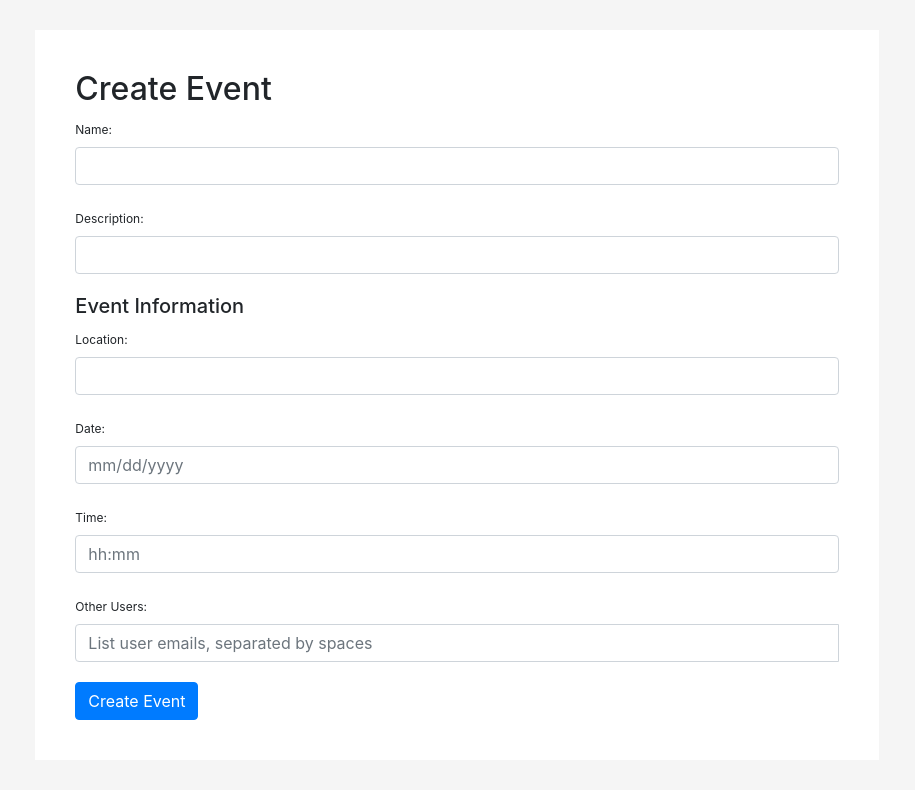
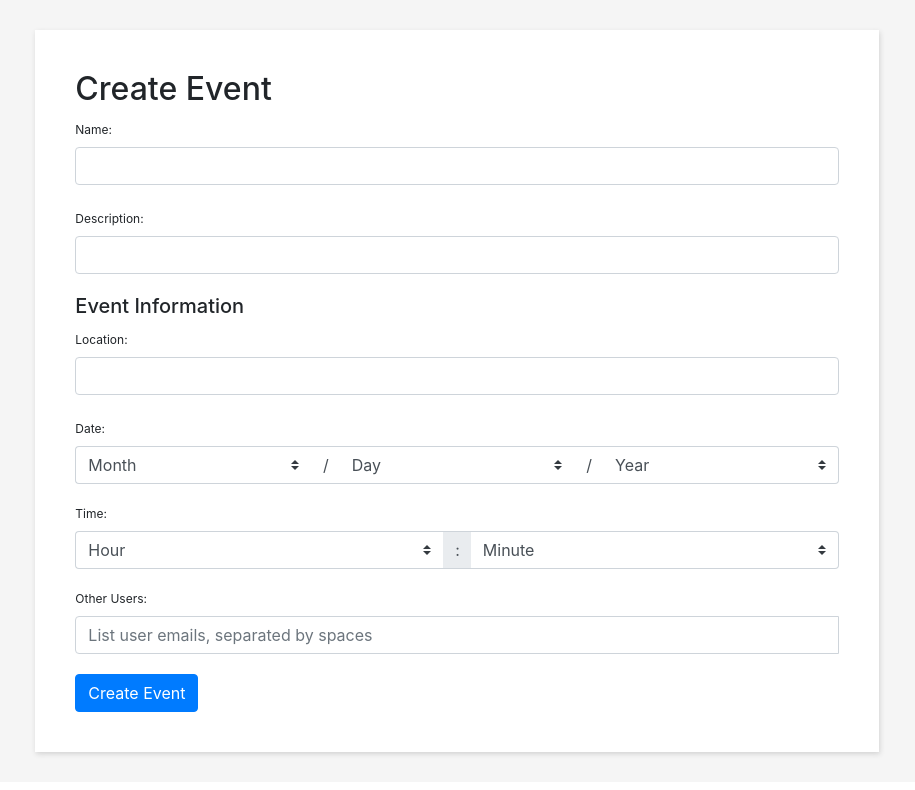
Before and after one commit to TimMarder/SoftDev-FinalProject, a Flask app: page /create_event in a window 1280 px wide. Shown: the part 56-846 px from the top of the page, without its empty margins (183-1098 px from the left). After the commit the page ends 814 px from the top, so only its background shows below. Run offline with Flask 2, Linux system fonts and the light colour scheme; the visitor is signed in with stand-in values (Sample User, id 1); some libraries are stand-ins or nearby versions.

Commit message:
event sharing and minor bug fixes

```diff
--- a/app.py
+++ b/app.py
@@ -4,7 +4,7 @@ from datetime import datetime
 
 from flask import Flask, request, render_template, session, redirect, url_for, flash
 
-from util.db_utils import validate_user, create_table, get_user_by_email, add_user, add_event, get_events_by_user, get_contacts_by_prefix, add_contact, get_contacts_by_user, clear_old_events
+from util.db_utils import *
 
 app = Flask(__name__)
 app.secret_key = urandom(32)
@@ -17,9 +17,9 @@ def index():
     if "user" in session:
         events = get_events_by_user(session.get("user"))
         clear_old_events(session.get("user"))
-        eventlist = [(event, get_location_image(event[3]), datetime.strptime(event[2], "%Y-%m-%d %H:%M:%S").strftime("%A, %B %d %Y at %I:%M%p") ) for event in events]
-        print(events)
-        return render_template("landing.html", user = session['user'], eventlist = eventlist )
+        eventlist = [generate_event_tuple(event) for event in events]
+        pendinglist = [generate_event_tuple(event) for event in get_pending_events(session.get("user"))]
+        return render_template("landing.html", user = session['user'], eventlist = eventlist, pendinglist = pendinglist )
     return redirect(url_for("login"))
 
 # authenticate
@@ -89,22 +89,22 @@ def create_event():
     else:
         event_name = request.form.get("name")
         event_desc = request.form.get("description")
-        event_date = request.form.get("date")
-        event_time = request.form.get("time")
+
+        event_day = request.form.get("day")
+        event_month = request.form.get("month")
+        event_year = request.form.get("year")
+        event_hour = request.form.get("hour")
+        event_minute = request.form.get("minute")
+
         event_location = request.form.get("location")
         event_tags = ""
         event_people = request.form.get("users")
-        if not (event_name and event_desc and event_date):
+        if not (event_name and event_desc and event_year and event_month and event_day and event_hour and event_minute):
             flash("Name, description, and date are mandatory")
             return redirect(url_for("create_event"))
         else:
-            event_datetime = event_date + " - " + (event_time if event_time != " " else "12:00")
-            try:
-                event_datetime = datetime.strptime(event_datetime, "%m/%d/%Y - %H:%M")
-            except:
-                flash("There was an issue with the date/time entered")
-                return redirect(url_for("create_event"))
-            add_event(session["user"], event_name, event_desc, event_datetime, event_location, event_tags, event_people)
+            event_datetime = datetime(int(event_year), int(event_month), int(event_day), int(event_hour), int(event_minute))
+            add_event(session["user"], event_name, event_desc, event_datetime, event_location, event_tags, event_people.strip())
             return redirect(url_for("index"))
 
 def process_location(location):
@@ -169,6 +169,24 @@ def add_contacts():
         add_contact(session['user'], fname, lname, email, bday, address)
         return (redirect("/contacts"))
 
+@app.route("/decline_event/<int:event_id>")
+def decline_event(event_id):
+    if not "user" in session:
+        return redirect(url_for("login"))
+    remove_from_pending(session.get("user"), event_id)
+    return redirect(request.referrer)
+    # clone_event(user, event_id)
+
+@app.route("/accept_event/<int:event_id>")
+def accept_event(event_id):
+    if not "user" in session:
+        return redirect(url_for("login"))
+    remove_from_pending(session.get("user"), event_id)
+    clone_event(session.get("user"), event_id)
+    return redirect(request.referrer)
+
+def generate_event_tuple(event):
+    return (event, get_location_image(event[3]), datetime.strptime(event[2], "%Y-%m-%d %H:%M:%S").strftime("%A, %B %d %Y at %I:%M%p"), event[7] )
 
 if __name__ == "__main__":
     create_table() # Only creates a table if it doesn't already exist
--- a/doc/devlog.txt
+++ b/doc/devlog.txt
@@ -58,3 +58,7 @@ Added more functionality to landing page
 jaredA: 2019-01-15
 Added suggestions for adding users to events (autocompletion)
 Application will now automatically clear old events
+
+jaredA: 2019-01-15
+Users can share events between each other
+Invites sent to other users via pending events section on landing page
--- a/static/css/styles.css
+++ b/static/css/styles.css
@@ -12,6 +12,7 @@ body {
     margin: 30px auto;
     background-color: white;
     padding: 40px;
+    box-shadow: 1px 2px 5px 0px lightgrey;
 }
 
 .auth-form label {
@@ -32,7 +33,7 @@ body {
 .event-row {
     background-color: white;
     margin: 30px;
-    box-shadow: 1px 2px 10px 0px lightgray;
+    box-shadow: 1px 2px 5px 0px lightgray;
 }
 
 .event-container {
--- a/templates/create_event.html
+++ b/templates/create_event.html
@@ -19,43 +19,91 @@
             <div class="input-group">
                 <input type="text" class="form-control" id="name-input" name="name">
             </div>
-
             <label for="description-input">Description: </label>
             <div class="input-group">
                 <input type="text" class="form-control" id="description-input" name="description">
             </div>
-
             <h5>Event Information</h5>
             <label for="location-input">Location: </label>
             <div class="input-group">
                 <input type="text" class="form-control" id="location-input" name="location">
             </div>
-
             <label for="date-input">Date: </label>
             <div class="input-group">
-                    <input type="text" class="form-control" id="date-input" name="date" placeholder="mm/dd/yyyy">
+                <div class="input-group mb-3">
+                    <select name = "month" class="custom-select" id="inputGroupSelect01" style="
+                        border-right: 0;
+                        ">
+                        <option value="" disabled selected>Month</option>
+                        {% for i in range(1, 13) %}
+                        <option value="{{ '%02d' % i }}">{{ '%02d' % i }}</option>
+                        {% endfor %}
+                    </select>
+                    <div class="input-group-prepend" style="
+                        border: none;
+                        ">
+                        <span class="input-group-text" id="" style="
+                            background-color: white;
+                            border-width: 1px 0;
+                            ">/</span>
                     </div>
-
+                    <select name = "day" class="custom-select" id="inputGroupSelect02" style="
+                        border-right-width: 0;
+                        border-left-width: 0;
+                        ">
+                        <option value="" disabled selected>Day</option>
+                        {% for i in range(1, 32) %}
+                        <option value="{{ '%02d' % i }}">{{ '%02d' % i }}</option>
+                        {% endfor %}
+                    </select>
+                    <div class="input-group-prepend">
+                        <span class="input-group-text" id="" style="
+                            background-color: white;
+                            border-right-width: 0;
+                            border-left-width: 0;
+                            ">/</span>
+                    </div>
+                    <select name = "year" class="custom-select" id="inputGroupSelect03" style="
+                        border-left-width: 0;
+                        ">
+                        <option value="" disabled selected>Year</option>
+                        {% for i in range(2018, 2028) %}
+                        <option value="{{ i }}">{{ i }}</option>
+                        {% endfor %}
+                    </select>
+                </div>
+            </div>
             <label for="time-input">Time: </label>
             <div class="input-group">
-                    <input type="text" class="form-control" id="time-input" name="time" placeholder="hh:mm">
+                <div class="input-group mb-3">
+                    <select name = "hour" class="custom-select" id="inputGroupSelect03" style="border-right-width: 0;">
+                        <option value="" disabled selected>Hour</option>
+                        {% for i in range(0, 24) %}
+                            <option value="{{ '%02d' % i }}">{{ '%02d' % i }}</option>
+                        {% endfor %}
+                    </select>
+                    <div class="input-group-prepend">
+                        <span class="input-group-text" id="" style="border-right-width: 0;border-left-width: 0;">:</span>
                     </div>
-
+                    <select name = "minute" class="custom-select" id="inputGroupSelect03" style="border-left-width: 0;">
+                        <option value="" disabled selected>Minute</option>
+                        {% for i in range(0, 60) %}
+                        <option value="{{ '%02d' % i }}">{{ '%02d' % i }}</option>
+                        {% endfor %}
+                    </select>
+                </div>
+            </div>
             <label for="users-input">Other Users: </label>
             <div class="input-group">
                 <input type="text" class="form-control" id="users-input" name="users" placeholder="List user emails, separated by spaces">
                 <ul class="list-group suggestion-dropdown" id = "users-dropdown" style="display:none;">
                 </ul>
             </div>
-
             <button type="submit" class="btn btn-primary">Create Event</button>
         </form>
     </div>
     <div class = "col-lg-2 col-md-2 col-sm-1 col-xs-1"></div>
 </div>
-
-
-
 <script type = "text/javascript">
     userInput = document.getElementById("users-input");
     userDropdown = document.getElementById("users-dropdown");
@@ -88,9 +136,9 @@
                         });
 
                         newLi.addEventListener("mousedown", function(e){
-                                userList = userInput.value.split(", ")
+                            userList = userInput.value.split(",")
                             userList[userList.length - 1] = e.target.innerHTML.split("-")[1]
-                                userInput.value = userList.join(", ") + ", ";
+                            userInput.value = userList.join(",") + ",";
                         });
                     }
                 }
--- a/util/db_utils.py
+++ b/util/db_utils.py
@@ -10,7 +10,7 @@ def create_table():
     db = sqlite3.connect(DB_FILE)
     c = db.cursor()
     c.execute("CREATE TABLE if not exists users (name TEXT, email TEXT, password TEXT, security_question TEXT, security_answer TEXT)")
-    c.execute("CREATE TABLE if not exists events (name TEXT, user TEXT, date TEXT, location TEXT, description TEXT, tags TEXT, people TEXT)")
+    c.execute("CREATE TABLE if not exists events (name TEXT, user TEXT, date TEXT, location TEXT, description TEXT, tags TEXT, people TEXT, id INTEGER PRIMARY KEY AUTOINCREMENT)")
     # whose is to indicate whose contact this is, since all contacts for all users are stored in same table
     c.execute("CREATE TABLE if not exists contacts (whose TEXT, first TEXT, last TEXT, email TEXT, birthday TEXT, address TEXT)")
     db.commit()
@@ -85,7 +85,7 @@ def add_event(user, name, desc, date, location, tags, people):
     db = sqlite3.connect(DB_FILE)
     c = db.cursor()
     params = (name, user, date, location, desc, tags, people)
-    c.execute("INSERT INTO events VALUES(?, ?, ?, ?, ?, ?, ?)", params)
+    c.execute("INSERT INTO events (name, user, date, location, description, tags, people) VALUES(?, ?, ?, ?, ?, ?, ?)", params)
     db.commit()
     db.close()
 
@@ -121,3 +121,36 @@ def get_contacts_by_user(email):
     return retL
     db.commit()
     db.close()
+
+def remove_from_pending(user, event_id):
+    db = sqlite3.connect(DB_FILE)
+    c = db.cursor()
+    people_list = c.execute("SELECT people FROM events WHERE id = ?", (event_id,)).fetchone()[0].split(",")
+    print(people_list)
+    people_list.remove(user)
+    people_list = ",".join(people_list)
+    c.execute("UPDATE events SET people = ? WHERE id = ?", (people_list, event_id,))
+    db.commit()
+    db.close()
+
+def get_pending_events(user):
+    db = sqlite3.connect(DB_FILE)
+    c = db.cursor()
+    event_list = c.execute("SELECT * FROM events ORDER BY datetime(date) ASC").fetchall()
+    results = []
+    for event in event_list:
+        people = event[6].split(",")
+        for u in people:
+            if user == u.strip():
+                results.append(event)
+    db.close()
+    return results
+
+def clone_event(user, event_id):
+    db = sqlite3.connect(DB_FILE)
+    c = db.cursor()
+    event = c.execute("SELECT * FROM events WHERE id = ?", (event_id,)).fetchone()
+    new_event = (event[0], user, event[2], event[3], event[4], event[5], event[6])
+    c.execute("INSERT INTO events (name, user, date, location, description, tags, people) VALUES(?, ?, ?, ?, ?, ?, ?)", new_event)
+    db.commit()
+    db.close()
```
Also changed, not shown: templates/add_contact.html (+7 -12 lines), templates/contacts.html (+19 -17 lines), templates/landing.html (+14 -1 lines). Lines whose indentation alone changed are shown as unchanged.
